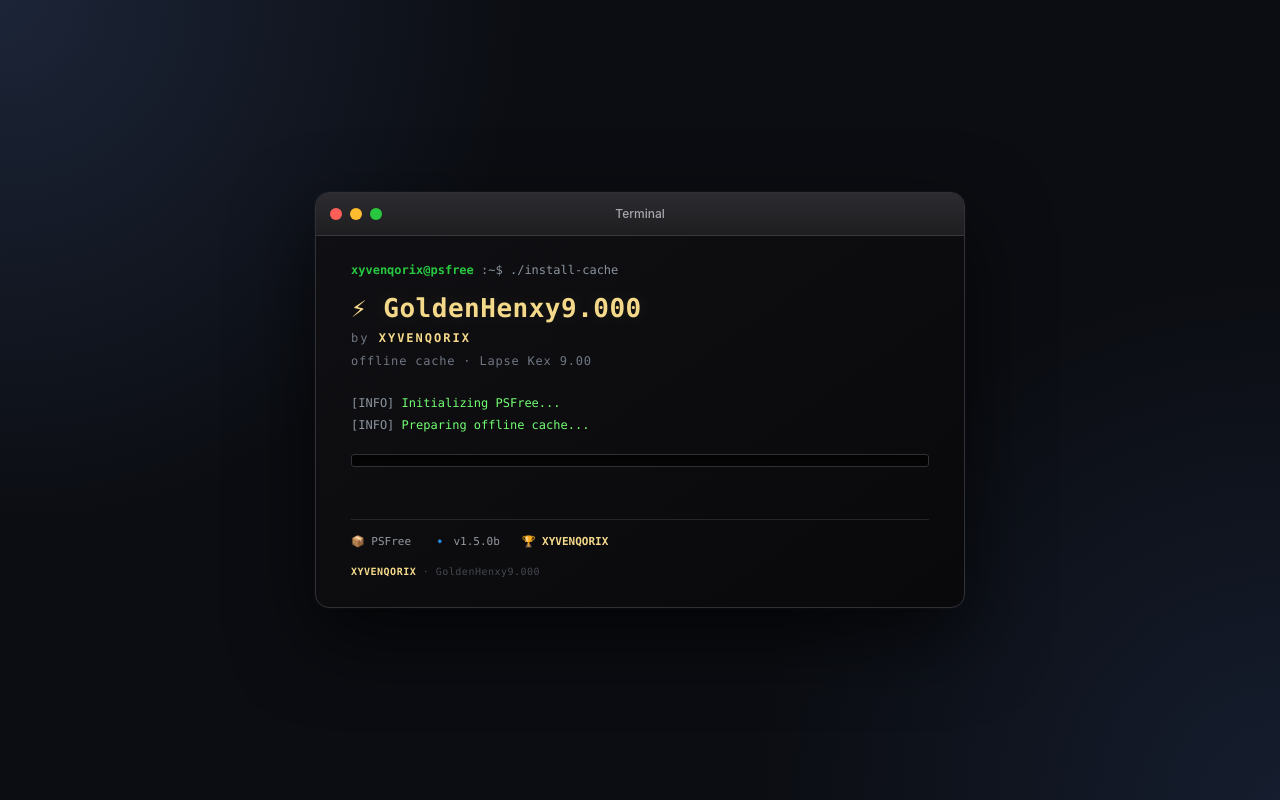
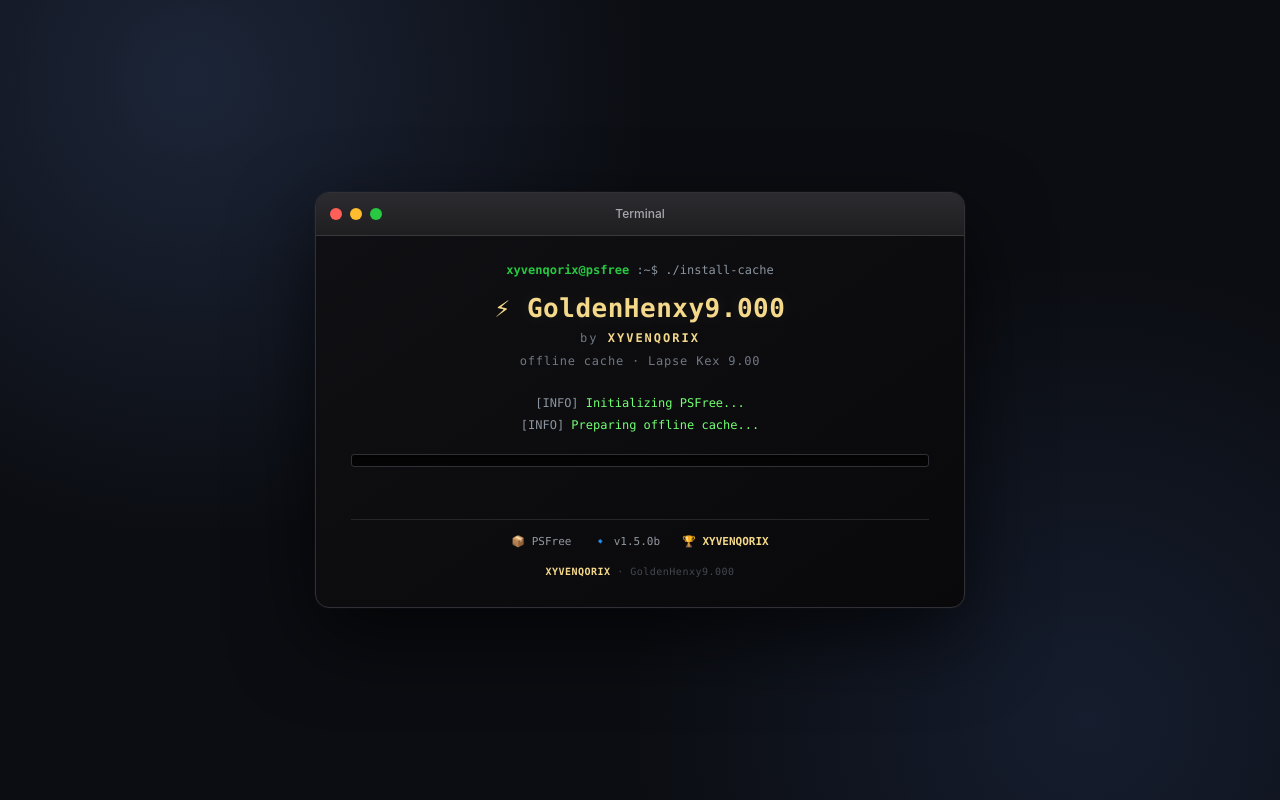
Before and after one commit to xyvenqorix/goldenhenxy9.00exployt, a plain HTML site: page cache.html in a window 1280 px wide. Drawn offline with Linux system fonts and the light colour scheme.

Commit message:
cache.html

```diff
--- a/cache.html
+++ b/cache.html
@@ -22,31 +22,38 @@
         }
 
 
+        html {
+            width: 100%;
+            min-height: 100%;
+        }
+
+
         /* =====================================================
            BODY
         ===================================================== */
 
         body {
 
+            width: 100%;
             min-height: 100vh;
 
             display: flex;
 
             justify-content: center;
-
             align-items: center;
 
             padding: 20px;
 
             background:
+
                 radial-gradient(
-                    circle at top left,
+                    circle at 15% 10%,
                     #1c2538 0%,
                     transparent 35%
                 ),
 
                 radial-gradient(
-                    circle at bottom right,
+                    circle at 85% 90%,
                     #151d2e 0%,
                     transparent 35%
                 ),
@@ -76,11 +83,11 @@
 
             position: relative;
 
-            width: 100%;
-
-            max-width: 650px;
+            width: min(650px, 100%);
 
             min-height: 360px;
+
+            margin: auto;
 
             background:
                 linear-gradient(
@@ -95,18 +102,18 @@
             border-radius:
                 14px;
 
+            overflow: hidden;
+
             box-shadow:
 
                 0 30px 80px
-                rgba(0,0,0,0.65),
+                rgba(0, 0, 0, 0.65),
 
                 0 0 0 1px
-                rgba(255,255,255,0.025),
+                rgba(255, 255, 255, 0.025),
 
                 inset 0 1px 0
-                rgba(255,255,255,0.04);
-
-            overflow: hidden;
+                rgba(255, 255, 255, 0.04);
 
             animation:
                 terminalAppear
@@ -116,7 +123,7 @@
 
 
         /* =====================================================
-           BARRA SUPERIOR DE TERMINAL
+           BARRA SUPERIOR MACOS
         ===================================================== */
 
         .cache-card::before {
@@ -128,17 +135,14 @@
                 absolute;
 
             top: 0;
-
             left: 0;
 
             width: 100%;
-
             height: 42px;
 
             display: flex;
 
             align-items: center;
-
             justify-content: center;
 
             background:
@@ -172,7 +176,7 @@
 
 
         /* =====================================================
-           BOTONES ROJO / AMARILLO / VERDE
+           BOTONES MACOS
         ===================================================== */
 
         .cache-card::after {
@@ -213,16 +217,19 @@
 
 
         /* =====================================================
-           CONTENIDO DE TERMINAL
+           CONTENIDO
         ===================================================== */
 
         .cache-content {
+
+            width:
+                100%;
 
             padding:
                 70px 35px 30px;
 
             text-align:
-                left;
+                center;
         }
 
 
@@ -231,6 +238,12 @@
         ===================================================== */
 
         .terminal-line {
+
+            width:
+                100%;
+
+            margin-bottom:
+                15px;
 
             color:
                 #8b949e;
@@ -246,8 +259,8 @@
             font-size:
                 12px;
 
-            margin-bottom:
-                15px;
+            text-align:
+                center;
         }
 
 
@@ -290,9 +303,12 @@
             line-height:
                 1.3;
 
+            text-align:
+                center;
+
             text-shadow:
                 0 0 18px
-                rgba(245,217,138,0.10);
+                rgba(245, 217, 138, 0.10);
         }
 
 
@@ -357,6 +373,9 @@
 
             letter-spacing:
                 0.8px;
+
+            text-align:
+                center;
         }
 
 
@@ -366,8 +385,11 @@
 
         .terminal-status {
 
+            width:
+                100%;
+
             margin:
-                0 0 18px;
+                0 auto 18px;
 
             color:
                 #72ff72;
@@ -385,6 +407,9 @@
 
             line-height:
                 1.8;
+
+            text-align:
+                center;
         }
 
 
@@ -419,8 +444,8 @@
             overflow:
                 hidden;
 
-            margin-bottom:
-                12px;
+            margin:
+                0 auto 12px;
 
             box-shadow:
                 inset 0 2px 5px
@@ -457,7 +482,7 @@
 
 
         /* =====================================================
-           TEXTO DEL PROGRESO
+           TEXTO PROGRESO
         ===================================================== */
 
         .progress-label {
@@ -484,6 +509,9 @@
 
             letter-spacing:
                 0.2px;
+
+            text-align:
+                center;
         }
 
 
@@ -493,13 +521,16 @@
 
         .cache-status {
 
+            width:
+                100%;
+
             display:
                 flex;
 
+            align-items:
+                center;
+
             justify-content:
-                flex-start;
-
-            align-items:
                 center;
 
             gap:
@@ -527,6 +558,9 @@
 
             font-size:
                 11px;
+
+            text-align:
+                center;
         }
 
 
@@ -572,6 +606,9 @@
 
             letter-spacing:
                 0.5px;
+
+            text-align:
+                center;
         }
 
 
@@ -673,7 +710,7 @@
 
 
         /* =====================================================
-           ANIMACION DE ENTRADA
+           ANIMACION
         ===================================================== */
 
         @keyframes terminalAppear {
@@ -733,7 +770,7 @@
 
 
         /* =====================================================
-           PROGRESO DE DESCARGA
+           PROGRESO
         ===================================================== */
 
         function DLProgress(e) {
@@ -752,14 +789,18 @@
 
 
             document
-                .getElementById('progressBar')
+                .getElementById(
+                    'progressBar'
+                )
                 .style
                 .width =
                 pct + '%';
 
 
             document
-                .getElementById('progressLabel')
+                .getElementById(
+                    'progressLabel'
+                )
                 .innerHTML =
                 'Installing Offline Cache ... '
                 + pct
@@ -774,22 +815,30 @@
         function DisplayCacheProgress() {
 
             document
-                .getElementById('progressBar')
+                .getElementById(
+                    'progressBar'
+                )
                 .style
                 .width =
                 '100%';
 
 
             document
-                .getElementById('progressLabel')
+                .getElementById(
+                    'progressLabel'
+                )
                 .innerHTML =
                 '✓ Cache Installed Successfully';
 
 
             document
-                .querySelector('.cache-card')
+                .querySelector(
+                    '.cache-card'
+                )
                 .classList
-                .add('cache-done');
+                .add(
+                    'cache-done'
+                );
 
 
             setTimeout(
@@ -847,7 +896,9 @@
         <div class="cache-content">
 
 
-            <!-- PROMPT -->
+            <!-- =================================================
+                 PROMPT
+            ================================================= -->
 
             <div class="terminal-line">
 
@@ -862,23 +913,30 @@
             </div>
 
 
-            <!-- TITULO -->
+            <!-- =================================================
+                 TITULO
+            ================================================= -->
 
             <div class="cache-title">
 
                 ⚡ GoldenHenxy9.000
 
                 <small>
+
                     by
+
                     <strong>
                         XYVENQORIX
                     </strong>
+
                 </small>
 
             </div>
 
 
-            <!-- SUBTITULO -->
+            <!-- =================================================
+                 SUBTITULO
+            ================================================= -->
 
             <div class="cache-sub">
 
@@ -887,30 +945,39 @@
             </div>
 
 
-            <!-- ESTADO -->
+            <!-- =================================================
+                 ESTADO
+            ================================================= -->
 
             <div class="terminal-status">
 
                 <div>
+
                     <span class="label">
                         [INFO]
                     </span>
 
                     Initializing PSFree...
+
                 </div>
 
+
                 <div>
+
                     <span class="label">
                         [INFO]
                     </span>
 
                     Preparing offline cache...
+
                 </div>
 
             </div>
 
 
-            <!-- PROGRESO -->
+            <!-- =================================================
+                 PROGRESO
+            ================================================= -->
 
             <div class="progress-wrap">
 
@@ -923,16 +990,19 @@
             </div>
 
 
-            <!-- TEXTO PROGRESO -->
+            <!-- =================================================
+                 TEXTO PROGRESO
+            ================================================= -->
 
             <div
                 class="progress-label"
                 id="progressLabel"
-            >
-            </div>
+            ></div>
 
 
-            <!-- INFORMACION -->
+            <!-- =================================================
+                 INFORMACION
+            ================================================= -->
 
             <div class="cache-status">
 
@@ -951,7 +1021,9 @@
             </div>
 
 
-            <!-- FOOTER -->
+            <!-- =================================================
+                 FOOTER
+            ================================================= -->
 
             <div class="footer-small">
 
```
